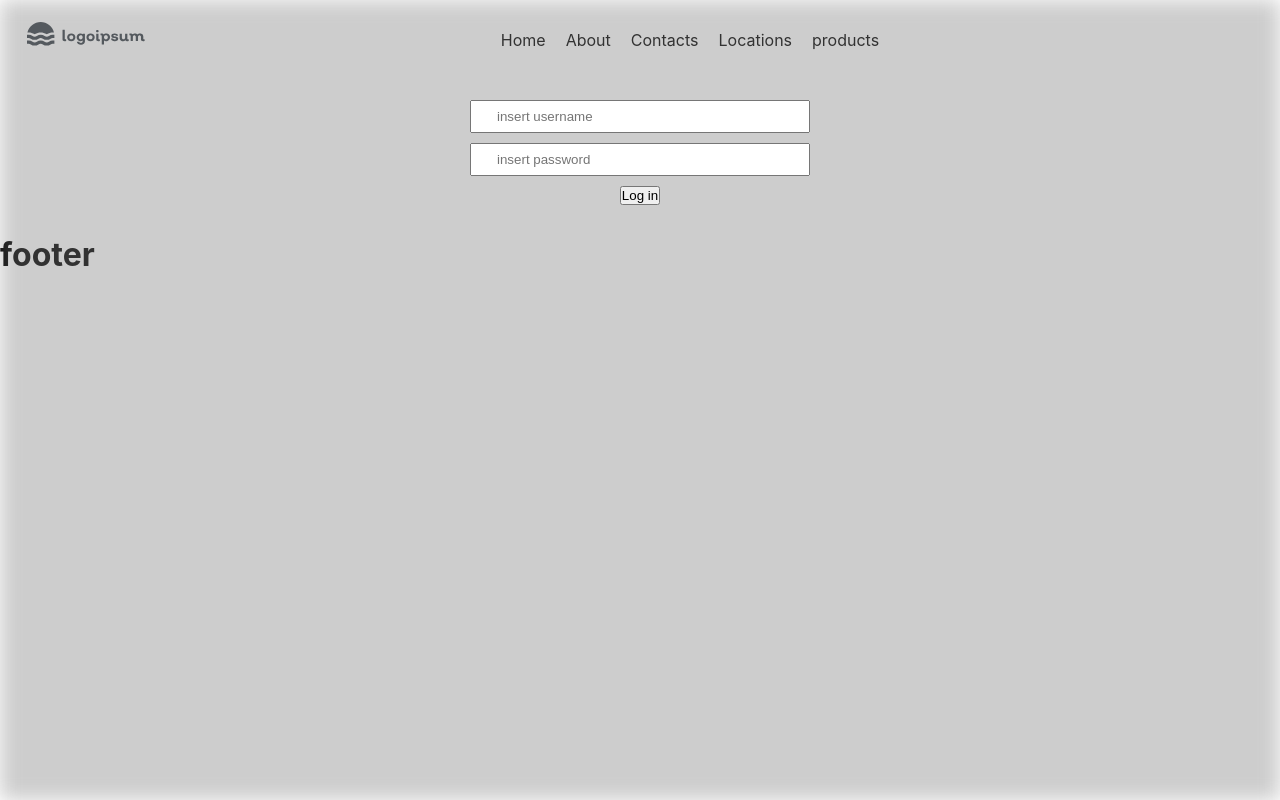
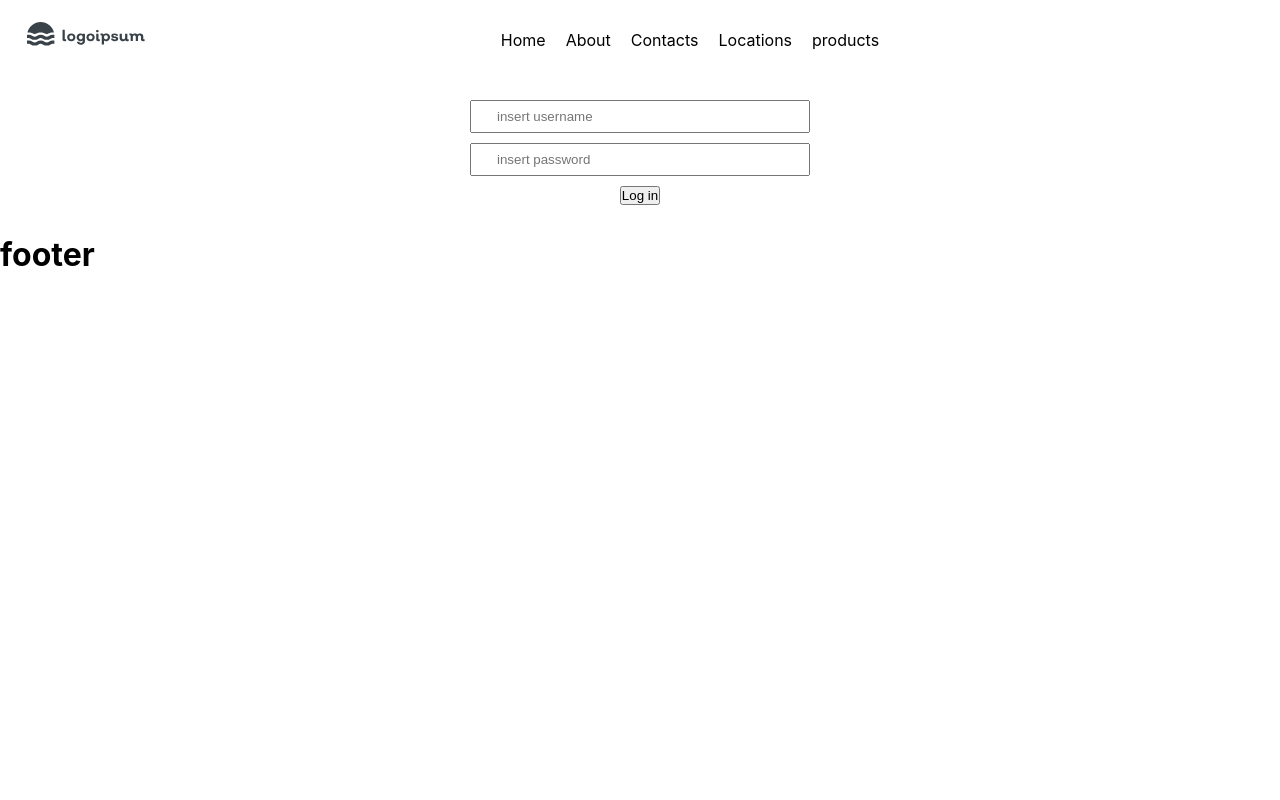
Before and after one commit to MichelaCerma/airbnb-nextjs, a Next.js app: page /Login in a window 1280 px wide. Built offline with nearby package versions, Linux system fonts and the light colour scheme; some icons are missing.

Commit message:
fix: scss file

```diff
--- a/src/pages/Login.js
+++ b/src/pages/Login.js
@@ -4,6 +4,7 @@ import { credentials } from "../mocks/credentials.js";
 import { useRouter } from "next/router";
 function login({ setAuthUser }) {
   const router = useRouter();
+
   const [username, setUserName] = useState("");
   const [password, setPassword] = useState("");
 
--- a/src/pages/products/products.module.scss
+++ b/src/pages/products/products.module.scss
@@ -2,7 +2,7 @@
   padding: 30px;
   display: flex;
   align-items: center;
-  justify-content: start;
+  justify-content: flex-start;
   gap: 10px;
   & img {
     width: 300px;
--- a/src/styles/Login.module.scss
+++ b/src/styles/Login.module.scss
@@ -1,11 +1,4 @@
 .overlay {
-  position: absolute;
-  top: 0;
-  left: 0;
-  height: 100vh;
-  width: 100vw;
-  background-color: rgba(128, 128, 128, 0.393);
-  filter: blur(10px);
 }
 .form {
   position: relative;
```
Also changed, not shown: src/pages/locations.js (renamed from src/pages/locations.jsx).
